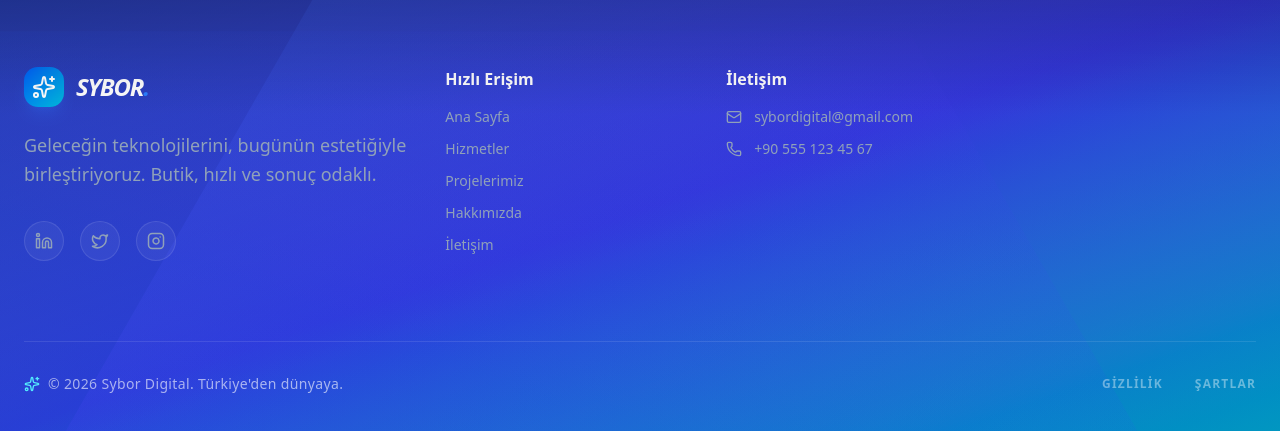
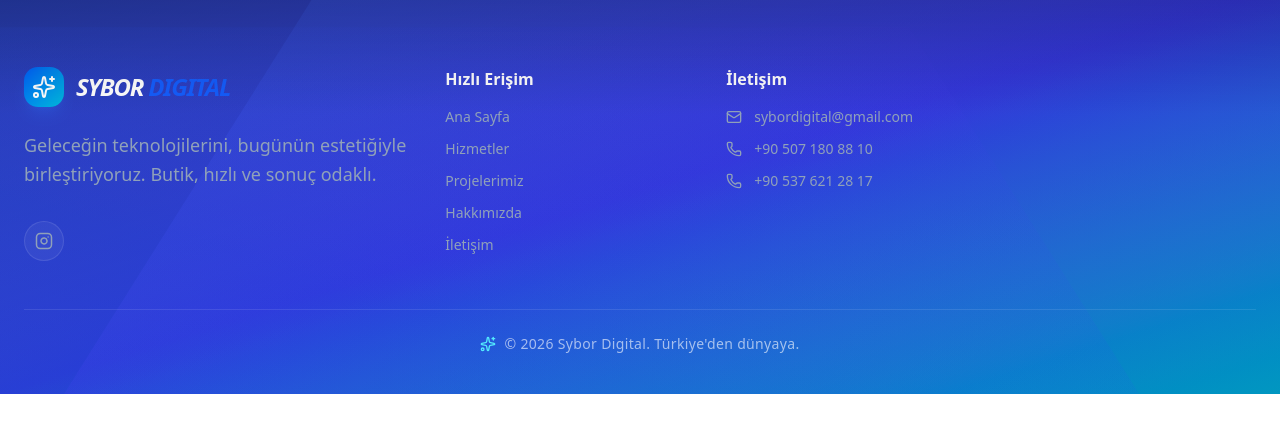
Before and after one commit to yavuzserdogan/yabu_web, a Next.js app: page / in a window 1280 px wide. Shown: the part 2492-2923 px from the top of the page. After the commit the page ends 2886 px from the top, so only its background shows below. Built offline with nearby package versions, Linux system fonts and the light colour scheme; no server answers.

Commit message:
refactor: update page metadata titles and descriptions, enhance footer with additional contact number, and implement ProjectsContent component

```diff
--- a/src/app/about/page.tsx
+++ b/src/app/about/page.tsx
@@ -7,7 +7,7 @@ import { AboutWhyUs } from "@/components/about/AboutWhyUs";
 import { Metadata } from "next";
 
 export const metadata: Metadata = {
-  title: "Hakkımızda | Sybor Digital",
+  title: "Hakkımızda",
   description: "Bilgisayar mühendisliği disipliniyle butik ve ölçeklenebilir dijital çözümler üretiyoruz. Hikayemiz ve değerlerimiz hakkında bilgi edinin.",
 };
 
--- a/src/app/contact/page.tsx
+++ b/src/app/contact/page.tsx
@@ -2,8 +2,8 @@ import { Metadata } from "next";
 import { ContactPage } from "@/components/contact/ContactPage";
 
 export const metadata: Metadata = {
-  title: "İletişim | Sybor Digital",
-  description: "Projenizi hayata geçirmek için bizimle iletişime geçin. Ankara merkezli butik dijital çözüm ortağınız.",
+  title: "İletişim",
+  description: "Projenizi hayata geçirmek için bizimle iletişime geçin. Modern teknolojilerle dijital çözüm ortağınız.",
 };
 
 export default function Page() {
--- a/src/app/projects/page.tsx
+++ b/src/app/projects/page.tsx
@@ -1,30 +1,11 @@
-'use client';
+import ProjectsContent from '@/components/projects/ProjectsContent';
+import { Metadata } from 'next';
 
-import { useState } from 'react';
-import { ProjectsHero } from '@/components/projects/ProjectsHero';
-import { ProjectsFilter } from '@/components/projects/ProjectsFilter';
-import { ProjectsGrid } from '@/components/projects/ProjectsGrid';
-import { ProjectsCTA } from '@/components/projects/ProjectsCTA';
-import { projects, categories } from '@/components/projects/projects.data';
+export const metadata: Metadata = {
+  title: "Projelerimiz",
+  description: "Kurumsal düzeyde yazılım mühendisliği, butik tasarım ve ölçeklenebilir web/mobil çözümler sunuyoruz. Geleceği birlikte inşa edelim.",
+};
 
-export default function ProjectsPage() {
-  const [active, setActive] = useState('Tümü');
-
-  const filtered =
-    active === 'Tümü'
-      ? projects
-      : projects.filter((p) => p.category === active);
-
-  return (
-    <>
-      <ProjectsHero />
-      <ProjectsFilter
-        categories={categories}
-        active={active}
-        onChange={setActive}
-      />
-      <ProjectsGrid projects={filtered} />
-      <ProjectsCTA />
-    </>
-  );
+export default function Page() {
+  return <ProjectsContent />;
 }
--- a/src/app/services/page.tsx
+++ b/src/app/services/page.tsx
@@ -3,7 +3,7 @@ import { ServicesList } from "@/components/services/ServiceList";
 import { ServicesHero } from "@/components/services/ServicesHero";
 
 export const metadata: Metadata = {
-  title: "Hizmetlerimiz | Sybor Digital",
+  title: "Hizmetlerimiz",
   description: "Web yazılım, mobil uygulama ve dijital dönüşüm çözümlerimizle tanışın. Modern teknolojileri işinize entegre ediyoruz.",
 };
 
--- a/src/components/footer/Footer.tsx
+++ b/src/components/footer/Footer.tsx
@@ -40,17 +40,12 @@ export function Footer() {
         </div>
 
         {/* Alt Bilgi Alanı */}
-        <div className="mt-20 pt-8 border-t border-white/10 flex flex-col md:flex-row justify-between items-center gap-6">
+        <div className="mt-12 pt-6 border-t border-white/10 flex flex-col md:flex-row justify-center items-center gap-6">
           <div className="flex items-center gap-2 text-white/60 hover:text-white transition-colors cursor-default">
             <Sparkles size={16} className="text-cyan-300" />
-            <p className="text-sm font-light tracking-wide">
+            <p className="text-sm font-light tracking-wide text-center">
               © {new Date().getFullYear()} Sybor Digital. Türkiye&apos;den dünyaya.
             </p>
-          </div>
-
-          <div className="flex gap-8 text-xs font-bold tracking-widest uppercase text-white/40">
-            <a href="#" className="hover:text-cyan-300 transition-colors">Gizlilik</a>
-            <a href="#" className="hover:text-cyan-300 transition-colors">Şartlar</a>
           </div>
         </div>
       </div>
--- a/src/components/footer/FooterBrand.tsx
+++ b/src/components/footer/FooterBrand.tsx
@@ -23,7 +23,7 @@ export function FooterBrand() {
           <Sparkles className="h-6 w-6 text-white" />
         </div>
         <span className="text-2xl font-black tracking-tighter text-white uppercase italic">
-          Sybor<span className="text-blue-500">.</span>
+          Sybor <span className="text-blue-600">DIGITAL</span>
         </span>
       </button>
 
--- a/src/components/footer/FooterContact.tsx
+++ b/src/components/footer/FooterContact.tsx
@@ -18,6 +18,12 @@ export function FooterContact() {
             {siteConfig.phone}
           </a>
         </li>
+        <li className="flex items-center gap-3">
+          <Phone size={16} />
+          <a href={`tel:${siteConfig.phone2}`} className="hover:text-white">
+            {siteConfig.phone2}
+          </a>
+        </li>
       </ul>
     </div>
   );
--- /dev/null
+++ b/src/components/projects/ProjectsContent.tsx
@@ -0,0 +1,30 @@
+'use client';
+
+import { useState } from 'react';
+import { ProjectsHero } from '@/components/projects/ProjectsHero';
+import { ProjectsFilter } from '@/components/projects/ProjectsFilter';
+import { ProjectsGrid } from '@/components/projects/ProjectsGrid';
+import { ProjectsCTA } from '@/components/projects/ProjectsCTA';
+import { projects, categories } from '@/components/projects/projects.data';
+
+export default function ProjectsContent() {
+  const [active, setActive] = useState('Tümü');
+
+  const filtered =
+    active === 'Tümü'
+      ? projects
+      : projects.filter((p) => p.category === active);
+
+  return (
+    <>
+      <ProjectsHero />
+      <ProjectsFilter
+        categories={categories}
+        active={active}
+        onChange={setActive}
+      />
+      <ProjectsGrid projects={filtered} />
+      <ProjectsCTA />
+    </>
+  );
+}
--- a/src/config/site.ts
+++ b/src/config/site.ts
@@ -3,7 +3,8 @@ export type SocialType = "linkedin" | "twitter" | "instagram";
 export const siteConfig = {
   name: "Sybor Digital",
   email: "sybordigital@gmail.com",
-  phone: "+90 555 123 45 67",
+  phone: "+90 507 180 88 10",
+  phone2: "+90 537 621 28 17",
 
   navigation: [
     { label: "Ana Sayfa", path: "/" },
@@ -14,8 +15,6 @@ export const siteConfig = {
   ],
 
   socials: [
-    { type: "linkedin", href: "https://linkedin.com" },
-    { type: "twitter", href: "https://twitter.com" },
     { type: "instagram", href: "https://www.instagram.com/sybordigital/" },
   ] as {
     type: SocialType;
```
